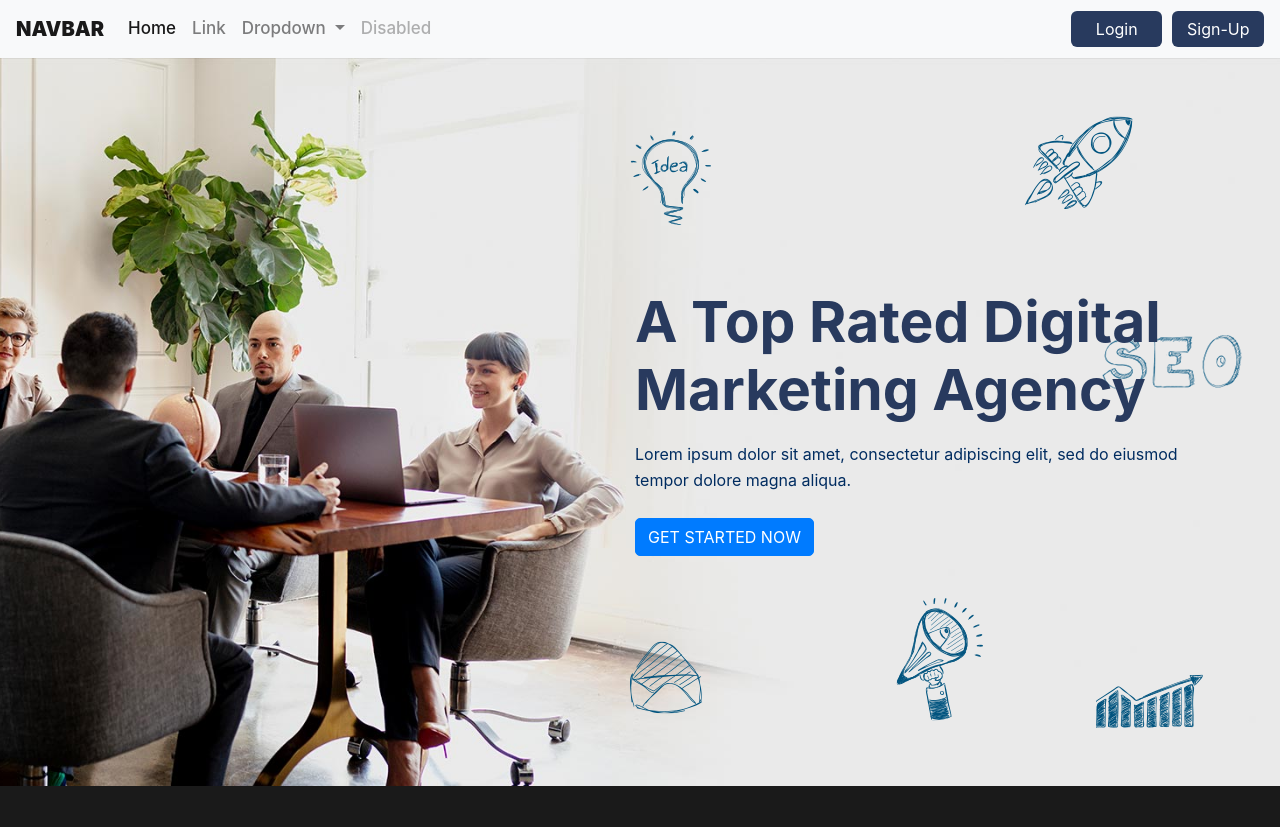
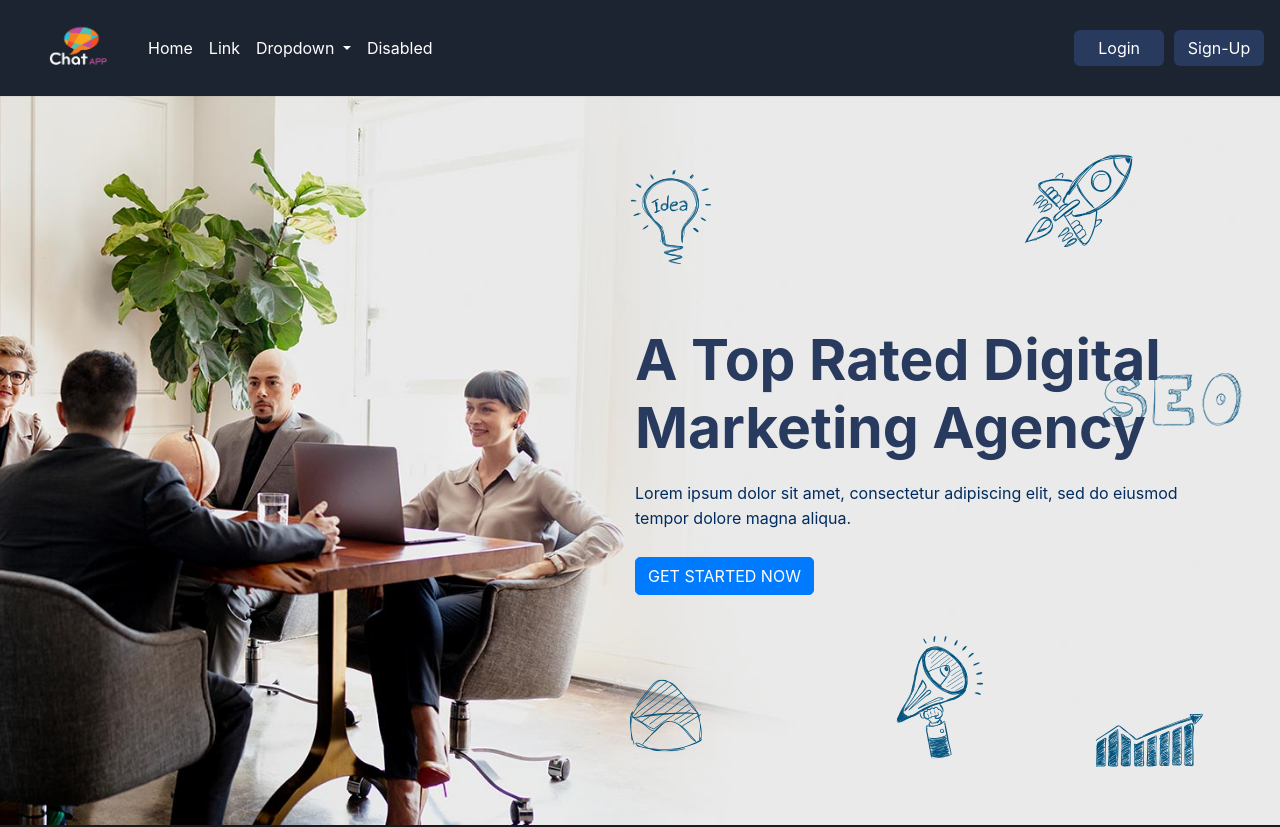
Before and after one commit to Girish-120/I-chat, an Angular app: page / in a window 1280 px wide. Shown: the top 827 px of the page. Built offline with nearby package versions, Linux system fonts and the light colour scheme.

Commit message:
update header

```diff
--- a/src/app/header/header.component.css
+++ b/src/app/header/header.component.css
@@ -15,3 +15,9 @@
 .signup{
     margin-left: 10px;
 }
+.pageHeader{
+    background-color: #1d2431;
+}
+li .text{
+    color: white;
+}
--- a/src/app/header/header.component.html
+++ b/src/app/header/header.component.html
@@ -1,5 +1,7 @@
-<nav class="navbar navbar-expand-lg navbar-light bg-light">
-  <a class="navbar-brand" href="#">Navbar</a>
+<nav class="navbar navbar-expand-lg pageHeader">
+  <a routerLink="/home">
+    <img src="../../assets/image/ichat_image-removebg-preview.png" style="height: 80px; width: 124px;" alt="">
+  </a>
   <button class="navbar-toggler" type="button" data-toggle="collapse" data-target="#navbarSupportedContent"
     aria-controls="navbarSupportedContent" aria-expanded="false" aria-label="Toggle navigation">
     <span class="navbar-toggler-icon"></span>
@@ -8,25 +10,25 @@
   <div class="collapse navbar-collapse" id="navbarSupportedContent">
     <ul class="navbar-nav mr-auto">
       <li class="nav-item active">
-        <a class="nav-link" href="#">Home <span class="sr-only">(current)</span></a>
+        <a class="nav-link text" href="#">Home <span class="sr-only">(current)</span></a>
       </li>
       <li class="nav-item">
-        <a class="nav-link" href="#">Link</a>
+        <a class="nav-link text" href="#">Link</a>
       </li>
       <li class="nav-item dropdown">
-        <a class="nav-link dropdown-toggle" href="#" id="navbarDropdown" role="button" data-toggle="dropdown"
+        <a class="nav-link dropdown-toggle text" href="#" id="navbarDropdown" role="button" data-toggle="dropdown"
           aria-haspopup="true" aria-expanded="false">
           Dropdown
         </a>
         <div class="dropdown-menu" aria-labelledby="navbarDropdown">
-          <a class="dropdown-item" href="#">Action</a>
-          <a class="dropdown-item" href="#">Another action</a>
+          <a class="dropdown-item text" href="#">Action</a>
+          <a class="dropdown-item text" href="#">Another action</a>
           <div class="dropdown-divider"></div>
-          <a class="dropdown-item" href="#">Something else here</a>
+          <a class="dropdown-item text" href="#">Something else here</a>
         </div>
       </li>
       <li class="nav-item">
-        <a class="nav-link disabled" href="#">Disabled</a>
+        <a class="nav-link disabled text" href="#">Disabled</a>
       </li>
     </ul>
     <div class="login">
```
Also changed, not shown: src/assets/image/ichat_image-removebg-preview.png (added).
